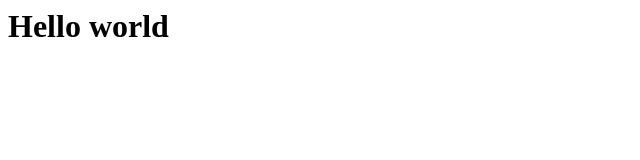
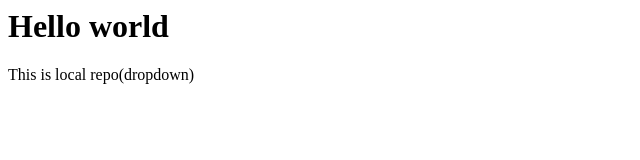
Before and after one commit to miteshkumat/LocalRepo, a plain HTML site: page index.html in a window 1280 px wide. Shown: the whole page, without its empty margins (0-640 px from the left). Drawn offline with Linux system fonts and the light colour scheme.

Commit message:
add dropdown

```diff
--- a/index.html
+++ b/index.html
@@ -1 +1,2 @@
 <h1>Hello world</h1>
+<p>This is local repo(dropdown)</p>
```
